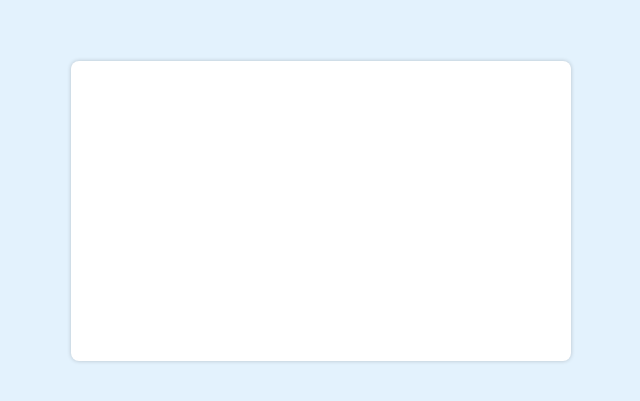
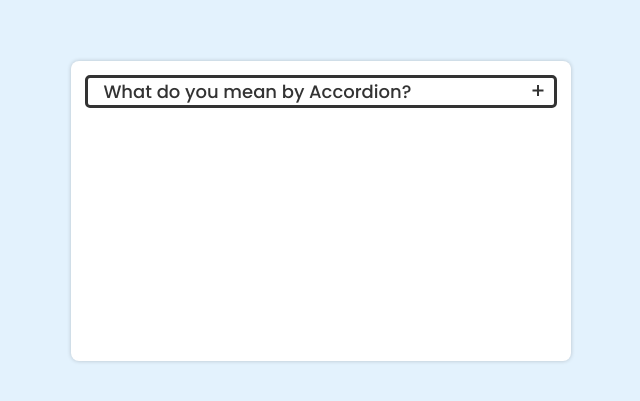
Before and after one commit to aminfarzinrad/mini-project-26-accordion, a plain HTML site: page index.html in a window 1280 px wide. Shown: the part 189-590 px from the top of the page, without its empty margins (319-959 px from the left). Drawn offline with Linux system fonts and the light colour scheme.

Commit message:
add header

```diff
--- a/css/app.css
+++ b/css/app.css
@@ -12,11 +12,45 @@ body{
   align-items: center;
   justify-content: center;
 }
-.container{}
-.section_box{
+.container{
+}
+.section_box {
   width: 500px;
   height: 300px;
   background-color: #fff;
   box-shadow: 0 0 4px rgba(0, 0, 0, 0.2);
   border-radius: 8px;
+  padding: 0.9rem;
 }
+.row{
+    padding: 0 15px;
+    border-radius: 5px;
+    border: 3px solid #333;
+}
+.input{}
+.header{
+    display: flex;
+    justify-content: space-between;
+    position: relative;
+}
+.title_header{
+    font-size: 18px;
+    font-weight: 500;
+    color: #333;
+}
+.icon_header::before{
+    content: '';
+    display: inline-block;
+    border: 1px solid  #333;
+    height: 9px;
+}
+.icon_header::after{
+    content: '';
+    display: inline-block;
+    position: absolute;
+    border: 1px solid  #333;
+    height: 9px;
+    top: 7px;
+    right: 0;
+    transform: rotate(89deg);
+}
--- a/index.html
+++ b/index.html
@@ -10,7 +10,23 @@
 
     <div class="container">
 
-        <div class="section_box"></div>
+        <div class="section_box">
+
+            <div class="row">
+
+                <input class="input" type="checkbox" id="check" hidden>
+
+                <label class="header" for="check">
+
+                    <span class="title_header">What do you mean by Accordion?</span>
+
+                    <span class="icon_header"></span>
+
+                </label>
+
+            </div>
+
+        </div>
 
     </div>
 
```
Lines whose indentation alone changed are shown as unchanged.
